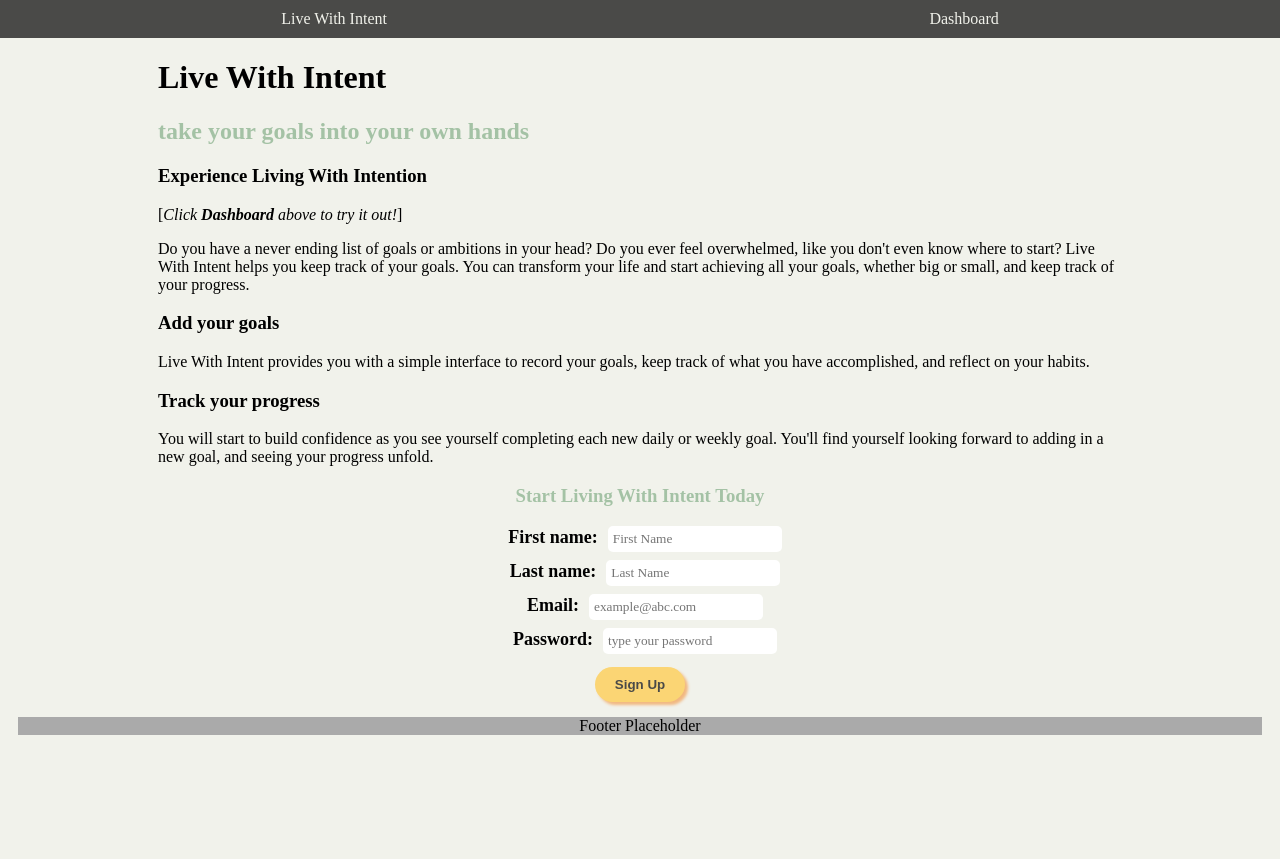
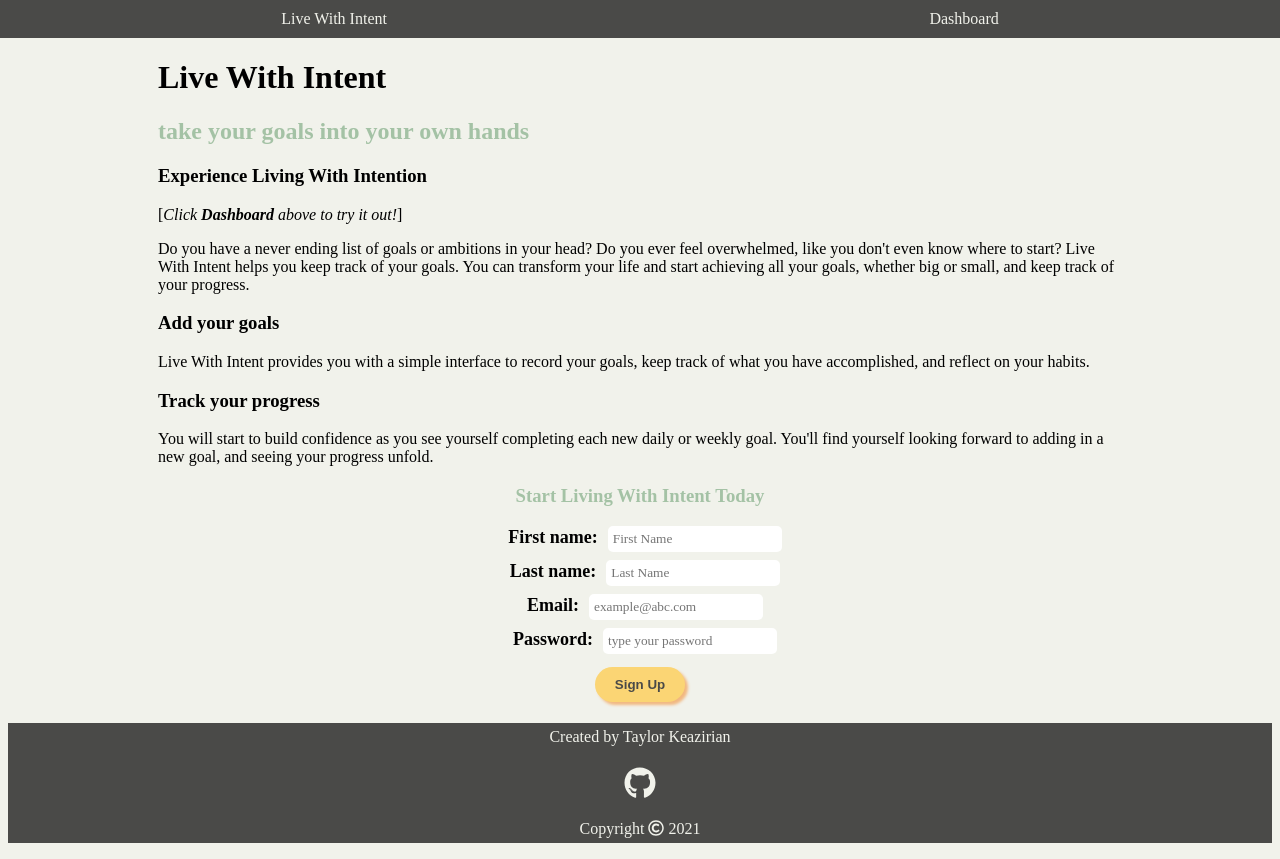
Before and after one commit to t-keazirian/live-with-intent, a React (Create React App) app: page / in a window 1280 px wide. Before the commit the page ends 808 px from the top, so only its background shows below. Built offline with nearby package versions, Linux system fonts and the light colour scheme; no server answers.

Commit message:
added styling, import fontawesome

```diff
--- a/package.json
+++ b/package.json
@@ -3,6 +3,11 @@
   "version": "0.1.0",
   "private": true,
   "dependencies": {
+    "@fortawesome/fontawesome-svg-core": "^1.2.35",
+    "@fortawesome/free-brands-svg-icons": "^5.15.3",
+    "@fortawesome/free-regular-svg-icons": "^5.15.3",
+    "@fortawesome/free-solid-svg-icons": "^5.15.3",
+    "@fortawesome/react-fontawesome": "^0.1.14",
     "@testing-library/jest-dom": "^5.11.9",
     "@testing-library/react": "^11.2.5",
     "@testing-library/user-event": "^12.8.3",
--- a/src/App.css
+++ b/src/App.css
@@ -52,9 +52,9 @@
 }
 
 img {
-  height: 30px;
-  width: 30px;
-  margin-right: 10px;
+	height: 30px;
+	width: 30px;
+	margin-right: 10px;
 }
 
 h4 {
@@ -105,14 +105,12 @@
 button {
 	margin: 5px;
 	background-color: #fbd574;
-
 	color: #4a4a48;
 	cursor: pointer;
 	border-radius: 28px;
 	padding: 10px 20px;
 	font-weight: bolder;
 	border: none;
-	/* box-shadow: 3px 2px 5px #ea8c34; */
 	box-shadow: 3px 3px 3px #f2b880;
 }
 
@@ -138,6 +136,27 @@
 	color: #f1f2eb;
 }
 
+div.footer-copyright {
+	color: #f1f2eb;
+}
+
+a.github-link:hover {
+	color: #fbd574;
+}
+
+div.footer {
+	text-align: center;
+	/* position:relative; */
+	left: 0;
+	right: 0;
+	bottom: 0;
+	background-color: #4a4a48;
+}
+
+p.footer-p {
+	padding: 5px;
+}
+
 @media all and (min-width: 600px) {
 	ul {
 		width: 50%;
@@ -148,7 +167,7 @@
 		flex-direction: row;
 		align-self: center;
 		padding: 10px;
-    justify-content: space-between;
+		justify-content: space-between;
 	}
 
 	div.goals-list,
@@ -169,10 +188,6 @@
 		padding: 10px;
 	}
 
-	/* div.goal-item-info {
-		width: 50%;
-	} */
-
 	section.add-goal-section,
 	section.edit-goal-section {
 		width: 50%;
--- a/src/App.js
+++ b/src/App.js
@@ -11,6 +11,10 @@
 import Goal from './Goal/Goal';
 import ApiContext from './Context/ApiContext';
 import config from './config';
+import { library } from '@fortawesome/fontawesome-svg-core';
+import { fab } from '@fortawesome/free-brands-svg-icons';
+
+library.add(fab)
 
 class App extends React.Component {
 	constructor() {
--- a/src/Footer/Footer.js
+++ b/src/Footer/Footer.js
@@ -1,6 +1,26 @@
 import React from 'react';
-import './footer.css';
+import { FontAwesomeIcon } from '@fortawesome/react-fontawesome';
+import { faGithub } from '@fortawesome/free-brands-svg-icons';
+import { faCopyright } from '@fortawesome/free-regular-svg-icons';
 
 export default function Footer() {
-	return <div className='footer'>Footer Placeholder</div>;
+	return (
+		<div className='footer'>
+			<div className='footer-copyright'>
+				<p className='footer-p'>Created by Taylor Keazirian</p>
+
+				<a
+					href='https://github.com/t-keazirian'
+					target='_blank'
+					rel='noreferrer'
+					className='github-link'
+				>
+					<FontAwesomeIcon className='font-awesome' icon={faGithub} size='2x' />
+				</a>
+				<p className='footer-p'>
+					Copyright <FontAwesomeIcon icon={faCopyright} /> 2021
+				</p>
+			</div>
+		</div>
+	);
 }
--- a/src/Footer/footer.css
+++ /dev/null
@@ -1,14 +0,0 @@
-footer {
-  text-align: center;
-  padding: 10px;
-  width: 100%;
-  /* flex-shrink: 0; */
-}
-
-div.footer {
-  /* position:absolute;
-  left: 0;
-  right: 0;
-  bottom: 0; */
-  background-color: #aaa;
-}
```
Also changed, not shown: 1 other file (tests, documents, lock files or other folders).
